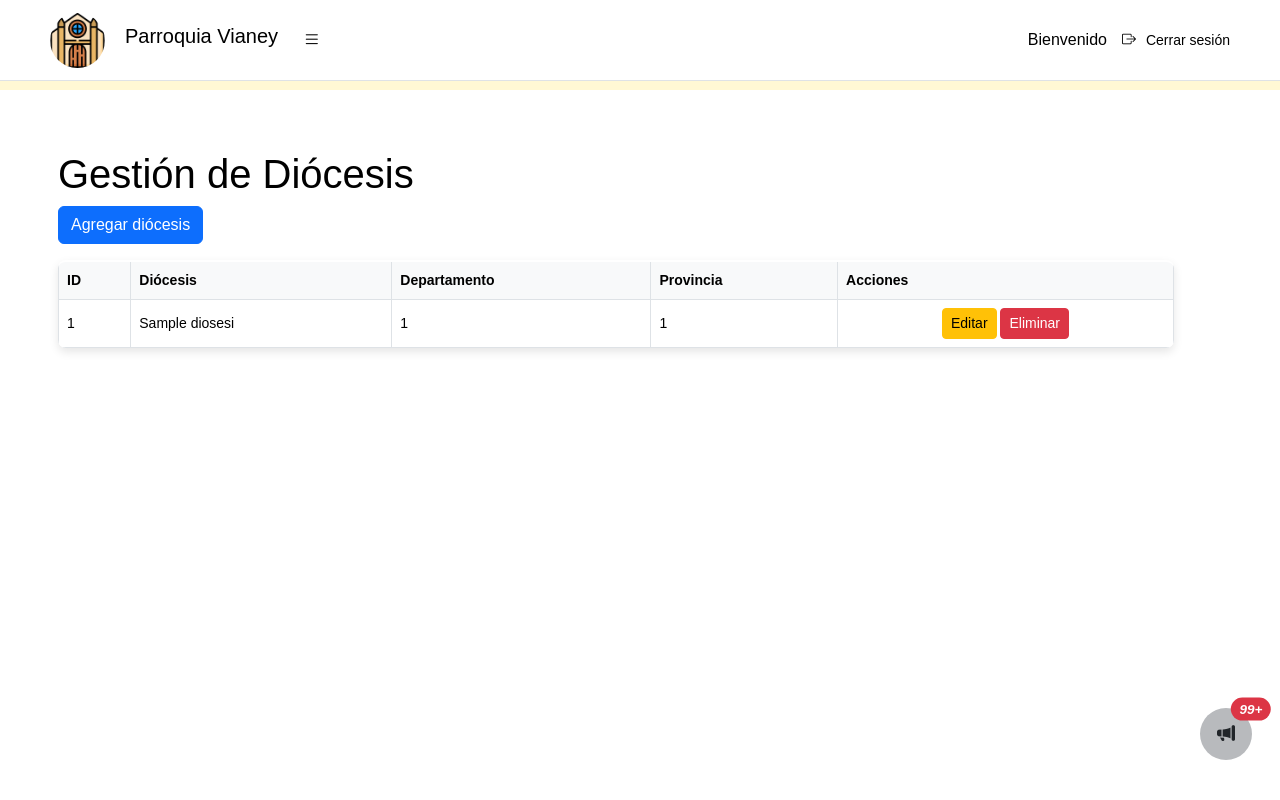
After one commit to AGonzalesCajusol/GrupoCalidadParroquia, a Flask app: page /gestionar_diocesis in a window 1280 px wide. The commit adds this page. Run offline with Flask 3, Linux system fonts and the light colour scheme; tables that the repository leaves empty or names only in its code hold one stand-in row (values such as "Sample post"); data that the repository does not hold is empty; some libraries are stand-ins or nearby versions.

Commit message:
diocesis - menu lateral

```diff
--- a/app.py
+++ b/app.py
@@ -1,4 +1,6 @@
 from flask import Flask, render_template
+import controladores.controlador_diocesis
+import routers.router_diocesis
 import routers.router_main  # Importa las rutas generales
 import routers.router_secretaria
 import routers.router_recaudaciones
@@ -28,5 +30,8 @@ routers.router_secretaria.registrar_rutas(app)
 # Registrar las rutas definidas en router_recaudaciones.py
 routers.router_recaudaciones.registrar_rutas(app)
 
+# Registrar las rutas definidas en router_diocesis.py
+routers.router_diocesis.registrar_rutas(app)
+
 if __name__ == '__main__':
     app.run(debug=True)
--- /dev/null
+++ b/controladores/controlador_diocesis.py
@@ -0,0 +1,50 @@
+from bd import obtener_conexion
+
+def insertar_diocesis(nombre, id_departamento, id_provincia):
+    conexion = obtener_conexion()
+    with conexion.cursor() as cursor:
+        cursor.execute(
+            "INSERT INTO diosesis (nombre_diosesis, id_departamento, id_provincia) VALUES (%s, %s, %s)",
+            (nombre, id_departamento, id_provincia)
+        )
+    conexion.commit()
+    conexion.close()
+
+def obtener_diocesis():
+    conexion = obtener_conexion()
+    with conexion.cursor() as cursor:
+        cursor.execute(
+            "SELECT id_diosesis, nombre_diosesis, id_departamento, id_provincia FROM diosesis"
+        )
+        diosesis = cursor.fetchall()
+    conexion.close()
+    return diosesis
+
+def obtener_diocesis_por_id(id):
+    conexion = obtener_conexion()
+    diosesis = None
+    with conexion.cursor() as cursor:
+        cursor.execute(
+            "SELECT id_diosesis, nombre_diosesis, id_departamento, id_provincia FROM diosesis WHERE id_diosesis = %s",
+            (id,)
+        )
+        diosesis = cursor.fetchone()
+    conexion.close()
+    return diosesis
+
+def actualizar_diocesis(nombre, id_departamento, id_provincia, id):
+    conexion = obtener_conexion()
+    with conexion.cursor() as cursor:
+        cursor.execute(
+            "UPDATE diosesis SET nombre_diosesis = %s, id_departamento = %s, id_provincia = %s WHERE id_diosesis = %s",
+            (nombre, id_departamento, id_provincia, id)
+        )
+    conexion.commit()
+    conexion.close()
+
+def eliminar_diocesis(id):
+    conexion = obtener_conexion()
+    with conexion.cursor() as cursor:
+        cursor.execute("DELETE FROM diosesis WHERE id_diosesis = %s", (id,))
+    conexion.commit()
+    conexion.close()
--- /dev/null
+++ b/routers/router_diocesis.py
@@ -0,0 +1,55 @@
+from flask import render_template, request, redirect, url_for, flash
+from controladores.controlador_diocesis import (
+    insertar_diocesis,
+    obtener_diocesis,
+    obtener_diocesis_por_id,
+    actualizar_diocesis,
+    eliminar_diocesis
+)
+
+def registrar_rutas(app):
+    # Ruta para gestionar diócesis
+    @app.route("/gestionar_diocesis", methods=["GET"])
+    def gestionar_diocesis():
+        diocesis = obtener_diocesis()
+        return render_template("diocesis/gestionar_diocesis.html", diocesis=diocesis)
+
+    # Ruta para mostrar el formulario de registro de una nueva diócesis
+    @app.route("/registrar_diocesis", methods=["GET"])
+    def formulario_registrar_diocesis():
+        return render_template("diocesis/registrar_diocesis.html")
+
+    # Ruta para insertar una nueva diócesis
+    @app.route("/insertar_diocesis", methods=["POST"])
+    def procesar_insertar_diocesis():
+        nombre = request.form["nombre"]
+        id_departamento = request.form["id_departamento"]
+        id_provincia = request.form["id_provincia"]
+        insertar_diocesis(nombre, id_departamento, id_provincia)
+        flash("La diócesis fue agregada exitosamente")
+        return redirect(url_for("gestionar_diocesis"))
+
+    # Ruta para mostrar el formulario de edición de una diócesis
+    @app.route("/editar_diocesis/<int:id>", methods=["GET"])
+    def formulario_editar_diocesis(id):
+        diocesis = obtener_diocesis_por_id(id)
+        return render_template("diocesis/editar_diocesis.html", diocesis=diocesis)
+
+    # Ruta para manejar la actualización de una diócesis
+    @app.route("/actualizar_diocesis", methods=["POST"])
+    def procesar_actualizar_diocesis():
+        id = request.form["id"]
+        nombre = request.form["nombre"]
+        id_departamento = request.form["id_departamento"]
+        id_provincia = request.form["id_provincia"]
+        actualizar_diocesis(nombre, id_departamento, id_provincia, id)
+        flash("La diócesis fue actualizada exitosamente")
+        return redirect(url_for("gestionar_diocesis"))
+
+    # Ruta para eliminar una diócesis
+    @app.route("/eliminar_diocesis", methods=["POST"])
+    def procesar_eliminar_diocesis():
+        id = request.form["id"]
+        eliminar_diocesis(id)
+        flash("La diócesis fue eliminada exitosamente")
+        return redirect(url_for("gestionar_diocesis"))
--- a/static/css/styles.css
+++ b/static/css/styles.css
@@ -28,7 +28,11 @@ a.btn.btn-close{
 }
 #mySidenav{
     position: absolute;
+    height: calc(100vh - 80px);
+}
 
+#mySidenav a:last-child {
+    margin-bottom: 20px;
 }
 
 
--- /dev/null
+++ b/templates/diocesis/gestionar_diocesis.html
@@ -0,0 +1,125 @@
+{% extends "index.html" %}
+{% block title %}Gestión de Diócesis{% endblock %}
+{% block cuerpo %}
+
+<div class="container mt-4">
+    <h1>Gestión de Diócesis</h1>
+
+    <!-- Botón para abrir el modal de "Agregar" -->
+    <button type="button" class="btn btn-primary mb-3" data-bs-toggle="modal" data-bs-target="#agregarModal">
+        Agregar diócesis
+    </button>
+
+    <table class="table table-hover table-group-divider table align-middle">
+        <thead class="table-light">
+            <tr class="text-center">
+                <th scope="col" class="border">ID</th>
+                <th scope="col" class="border">Diócesis</th>
+                <th scope="col" class="border">Departamento</th>
+                <th scope="col" class="border">Provincia</th>
+                <th scope="col" class="border">Acciones</th>
+            </tr>
+        </thead>
+        <tbody>
+            {% for diocesis in diocesis %}
+            <tr>
+                <td class="border">{{ diocesis[0] }}</td>  <!-- ID de la diócesis -->
+                <td class="border">{{ diocesis[1] }}</td>  <!-- Nombre de la diócesis -->
+                <td class="border">{{ diocesis[2] }}</td>  <!-- ID del departamento -->
+                <td class="border">{{ diocesis[3] }}</td>  <!-- ID de la provincia -->
+                <td class="text-center border">
+                    <button class="btn btn-warning btn-sm" onclick="abrirModalEditar('{{ diocesis[0] }}', '{{ diocesis[1] }}', '{{ diocesis[2] }}', '{{ diocesis[3] }}')">
+                        Editar
+                    </button>
+
+                    <form action="{{ url_for('procesar_eliminar_diocesis') }}" method="POST" style="display:inline-block;">
+                        <input type="hidden" name="id" value="{{ diocesis[0] }}">
+                        <button type="submit" class="btn btn-danger btn-sm" onclick="return confirm('¿Estás seguro de que deseas eliminar esta diócesis?');">
+                            Eliminar
+                        </button>
+                    </form>
+                </td>
+            </tr>
+            {% endfor %}
+        </tbody>
+    </table>
+</div>
+
+<!-- Modal para Agregar -->
+<div class="modal fade" id="agregarModal" tabindex="-1" aria-labelledby="agregarModalLabel" aria-hidden="true">
+    <div class="modal-dialog">
+        <div class="modal-content">
+            <form action="{{ url_for('procesar_insertar_diocesis') }}" method="POST">
+                <div class="modal-header">
+                    <h5 class="modal-title" id="agregarModalLabel">Agregar diócesis</h5>
+                    <button type="button" class="btn-close" data-bs-dismiss="modal" aria-label="Close"></button>
+                </div>
+                <div class="modal-body">
+                    <div class="mb-3">
+                        <label for="nombreAgregar" class="form-label">Nombre de la diócesis</label>
+                        <input type="text" class="form-control" id="nombreAgregar" name="nombre" required>
+                    </div>
+                    <div class="mb-3">
+                        <label for="departamentoAgregar" class="form-label">ID Departamento</label>
+                        <input type="number" class="form-control" id="departamentoAgregar" name="id_departamento" required>
+                    </div>
+                    <div class="mb-3">
+                        <label for="provinciaAgregar" class="form-label">ID Provincia</label>
+                        <input type="number" class="form-control" id="provinciaAgregar" name="id_provincia" required>
+                    </div>
+                </div>
+                <div class="modal-footer">
+                    <button type="button" class="btn btn-secondary" data-bs-dismiss="modal">Cancelar</button>
+                    <button type="submit" class="btn btn-primary">Guardar</button>
+                </div>
+            </form>
+        </div>
+    </div>
+</div>
+
+<!-- Modal para Editar -->
+<div class="modal fade" id="editarModal" tabindex="-1" aria-labelledby="editarModalLabel" aria-hidden="true">
+    <div class="modal-dialog">
+        <div class="modal-content">
+            <form action="{{ url_for('procesar_actualizar_diocesis') }}" method="POST">
+                <input type="hidden" id="editarId" name="id">
+                <div class="modal-header">
+                    <h5 class="modal-title" id="editarModalLabel">Editar diócesis</h5>
+                    <button type="button" class="btn-close" data-bs-dismiss="modal" aria-label="Close"></button>
+                </div>
+                <div class="modal-body">
+                    <div class="mb-3">
+                        <label for="nombreEditar" class="form-label">Nombre de la diócesis</label>
+                        <input type="text" class="form-control" id="nombreEditar" name="nombre" required>
+                    </div>
+                    <div class="mb-3">
+                        <label for="departamentoEditar" class="form-label">ID Departamento</label>
+                        <input type="number" class="form-control" id="departamentoEditar" name="id_departamento" required>
+                    </div>
+                    <div class="mb-3">
+                        <label for="provinciaEditar" class="form-label">ID Provincia</label>
+                        <input type="number" class="form-control" id="provinciaEditar" name="id_provincia" required>
+                    </div>
+                </div>
+                <div class="modal-footer">
+                    <button type="button" class="btn btn-secondary" data-bs-dismiss="modal">Cancelar</button>
+                    <button type="submit" class="btn btn-primary">Guardar cambios</button>
+                </div>
+            </form>
+        </div>
+    </div>
+</div>
+
+<!-- Scripts para manejar el modal de Editar -->
+<script>
+    function abrirModalEditar(id, nombre, id_departamento, id_provincia) {
+        document.getElementById("editarId").value = id;
+        document.getElementById("nombreEditar").value = nombre;
+        document.getElementById("departamentoEditar").value = id_departamento;
+        document.getElementById("provinciaEditar").value = id_provincia;
+        var editarModal = new bootstrap.Modal(document.getElementById('editarModal'));
+        editarModal.show();
+    }
+</script>
+
+{% endblock %}
--- a/templates/index.html
+++ b/templates/index.html
@@ -106,7 +106,7 @@
             </a>
             <div class="collapse ms-4 mt-2" id="moduloPersonalParroquial">
                 <a class="btn btn-outline-primary" href="{{ url_for('gestionar_tipo_ministro') }}">
-                    <i class="bi bi-person-badge-fill ms-1"></i> Tipo de Ministr
+                    <i class="bi bi-person-badge-fill ms-1"></i> Tipo de Ministro
                 </a>
 
                 <a class="btn btn-outline-primary mt-2">
@@ -139,8 +139,8 @@
                     <i class="bi bi-person-badge-fill ms-1"></i> Congregación
                 </a>
 
-                <a class="btn btn-outline-primary mt-2">
-                    <i class="bi bi-globe"></i> Opcion 2
+                <a href="{{ url_for('gestionar_diocesis') }}" class="btn btn-outline-primary">
+                    <i class="bi bi-person-badge-fill ms-1"></i> Diocesis
                 </a>
 
             </div>
```
